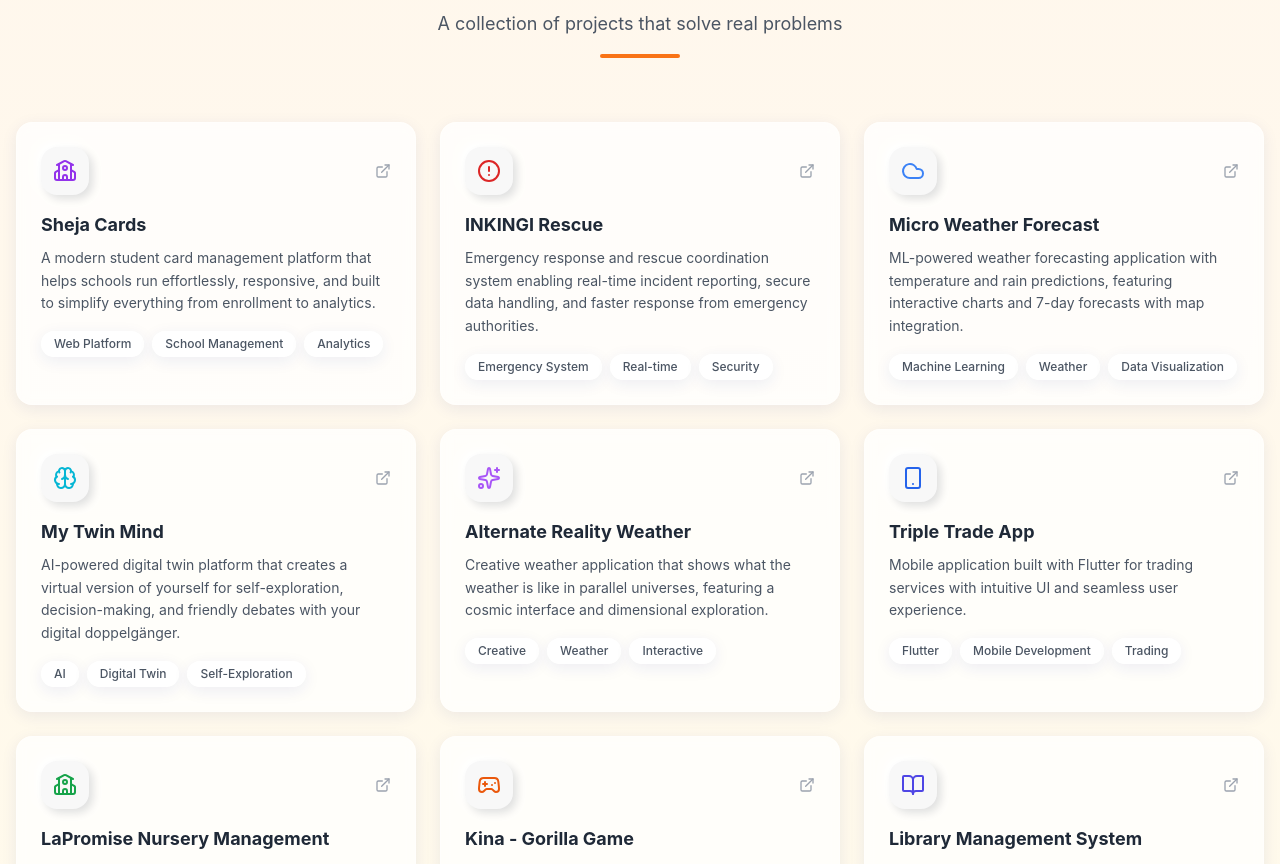
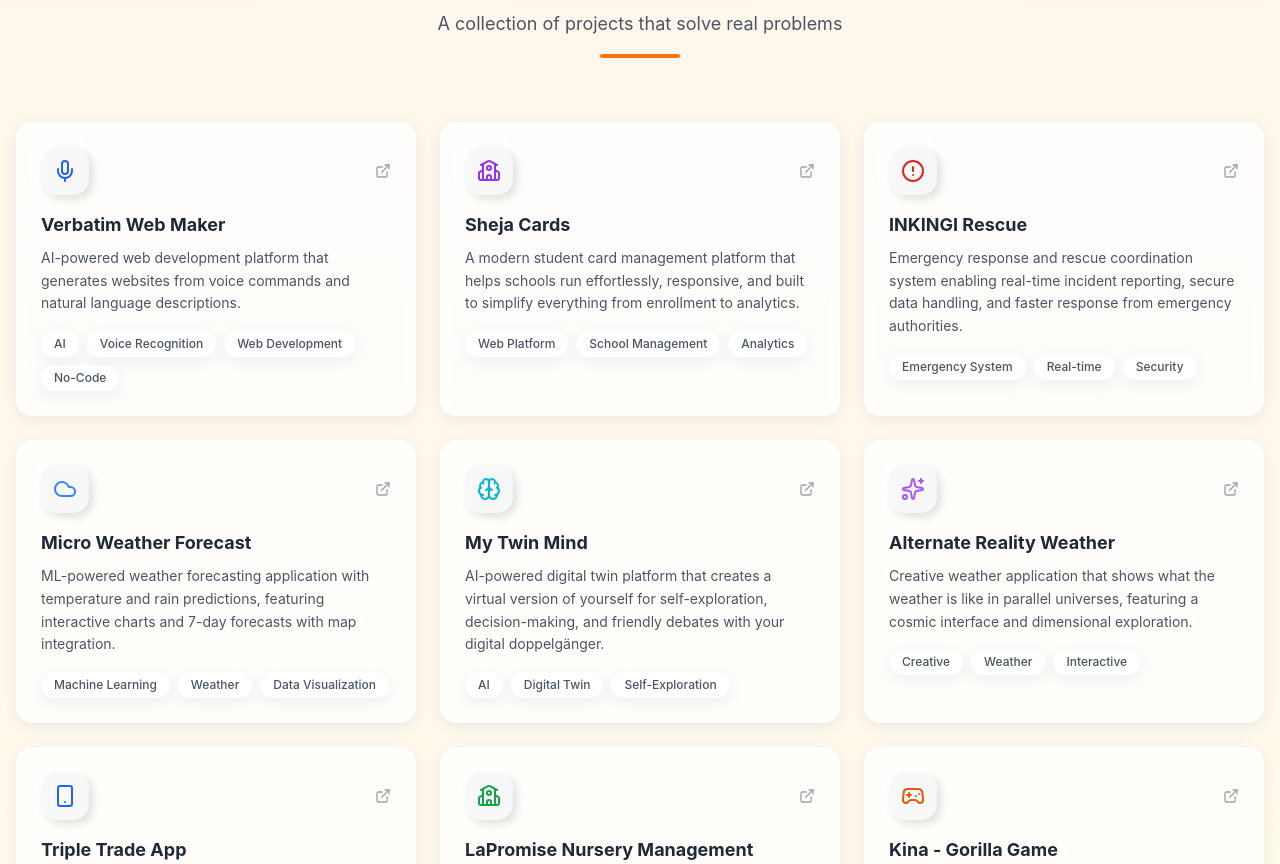
Before and after one commit to soniaineza/my-portifolio, a React (Vite) app: page / in a window 1280 px wide. Shown: the part 3556-4420 px from the top of the page. Built offline with nearby package versions, Linux system fonts and the light colour scheme.

Commit message:
over now

```diff
--- a/src/components/Designs.tsx
+++ b/src/components/Designs.tsx
@@ -21,7 +21,6 @@ const designs = [
     imageUrl: "https://images.unsplash.com/photo-1555066931-4365d14bab8c?ixlib=rb-4.0.3&ixid=M3wxMjA3fDB8MHxwaG90by1wYWdlfHx8fGVufDB8fHx8fA%3D%3D&auto=format&fit=crop&w=600&q=80"
   }
 ];
-
 export function Designs() {
   return (
     <section id="designs" className="py-20 px-4 bg-gradient-to-br from-white to-orange-50">
@@ -32,7 +31,6 @@ export function Designs() {
             Check out my UI/UX design work on Figma. Each project represents my approach to creating intuitive and visually appealing user experiences.
           </p>
         </div>
-
         <div className="grid grid-cols-1 md:grid-cols-2 lg:grid-cols-3 gap-8">
           {designs.map((design, index) => (
             <div
--- a/src/components/ProjectDetail.tsx
+++ b/src/components/ProjectDetail.tsx
@@ -7,6 +7,23 @@ export function ProjectDetail({
   projectId
 }: ProjectDetailProps) {
   const projectsData: Record<string, any> = {
+    'verbatim-web-maker': {
+      name: 'Verbatim Web Maker',
+      tagline: 'AI Voice-Controlled Web Development Platform',
+      description: 'AI-powered web development platform that generates websites from voice commands and natural language descriptions.',
+      fullDescription: 'Verbatim Web Maker is an innovative AI-powered platform that revolutionizes web development by allowing users to create websites using only their voice. By leveraging advanced natural language processing and voice recognition technologies, users can describe their website requirements in plain English and have a fully functional website generated instantly.',
+      problem: 'Traditional web development requires technical skills, significant time investment, and often involves complex coding. Many people with great ideas lack the technical expertise to bring them to life online, creating a barrier between creativity and implementation.',
+      solution: 'Verbatim Web Maker eliminates the technical barriers to web development by translating natural language descriptions into functional websites. Users simply describe what they want their website to do, and the AI generates the appropriate code and structure automatically.',
+      features: ['Voice command recognition', 'Natural language processing', 'Instant website generation', 'Template customization options', 'Drag-and-drop editor', 'Responsive design', 'SEO optimization', 'Hosting integration'],
+      techStack: ['React', 'Node.js', 'AI/ML', 'Voice Recognition API', 'Natural Language Processing', 'Tailwind CSS'],
+      role: 'Full Stack Developer & AI Integration Specialist',
+      responsibilities: ['AI model integration and training', 'Voice recognition system implementation', 'Natural language processing pipeline', 'Frontend development with React', 'Backend API development', 'UI/UX design'],
+      impact: ['Democratized web development for non-technical users', 'Reduced website creation time from weeks to minutes', 'Enabled rapid prototyping and iteration', 'Provided accessible web development tools'],
+      images: [],
+      liveUrl: 'https://verbatim-web-maker.lovable.app',
+      githubUrl: 'https://github.com/soniaineza/verbatim-web-maker',
+      status: 'Live'
+    },
     'sheja-cards': {
       name: 'Sheja Cards',
       tagline: 'Modern Student Card Management Platform',
--- a/src/components/Projects.tsx
+++ b/src/components/Projects.tsx
@@ -1,8 +1,15 @@
 import React from 'react';
-import { ExternalLink, Smartphone, School, Gamepad2, BookOpen, Trees, Film, AlertCircle, Cloud, Brain, Sparkles } from 'lucide-react';
+import { ExternalLink, Smartphone, School, Gamepad2, BookOpen, Trees, Film, AlertCircle, Cloud, Brain, Sparkles, Mic } from 'lucide-react';
 
 export function Projects() {
   const projects = [
+    {
+      id: 'verbatim-web-maker',
+      name: 'Verbatim Web Maker',
+      description: 'AI-powered web development platform that generates websites from voice commands and natural language descriptions.',
+      icon: <Mic size={24} className="text-blue-600" />,
+      tags: ['AI', 'Voice Recognition', 'Web Development', 'No-Code']
+    },
     {
       id: 'sheja-cards',
       name: 'Sheja Cards',
```
